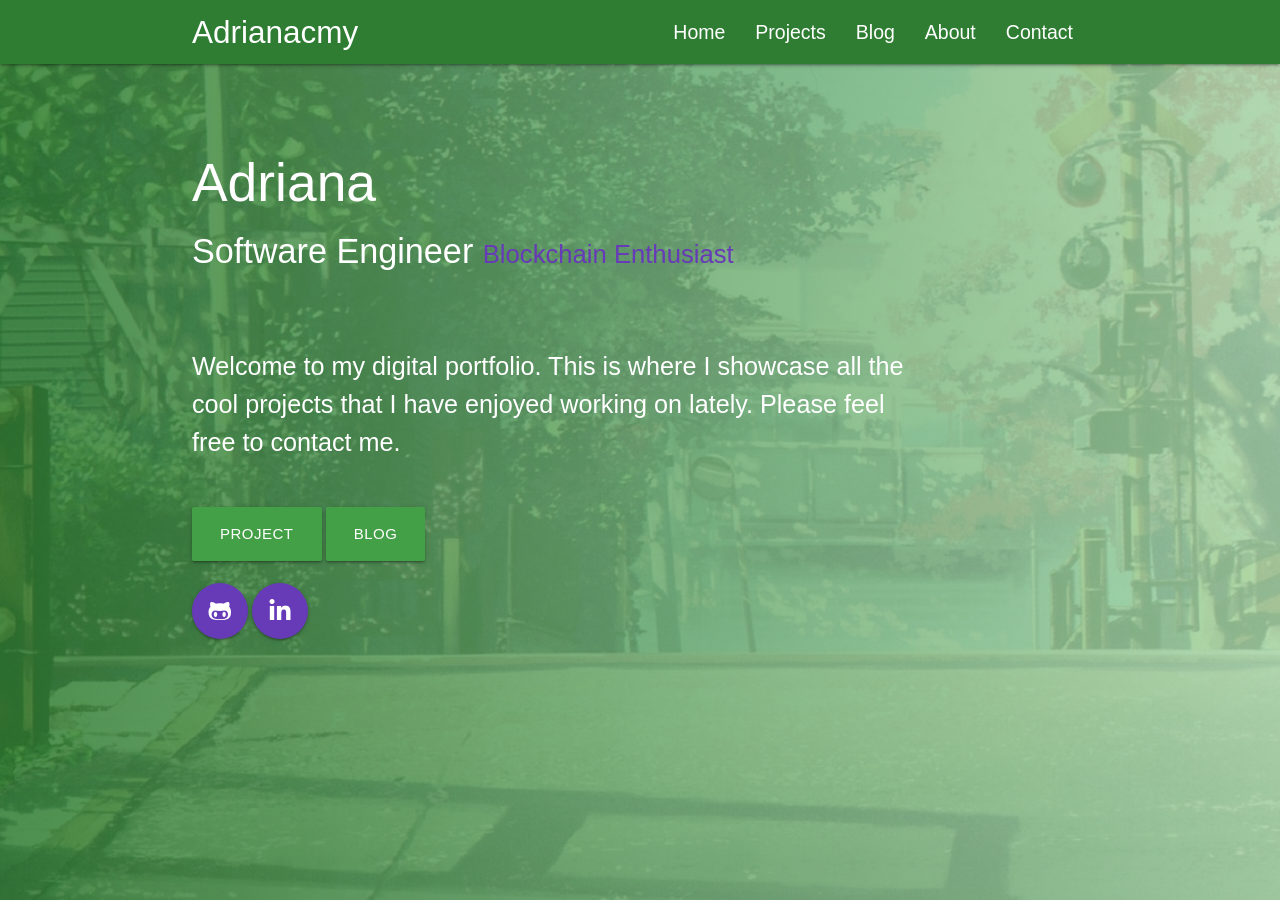
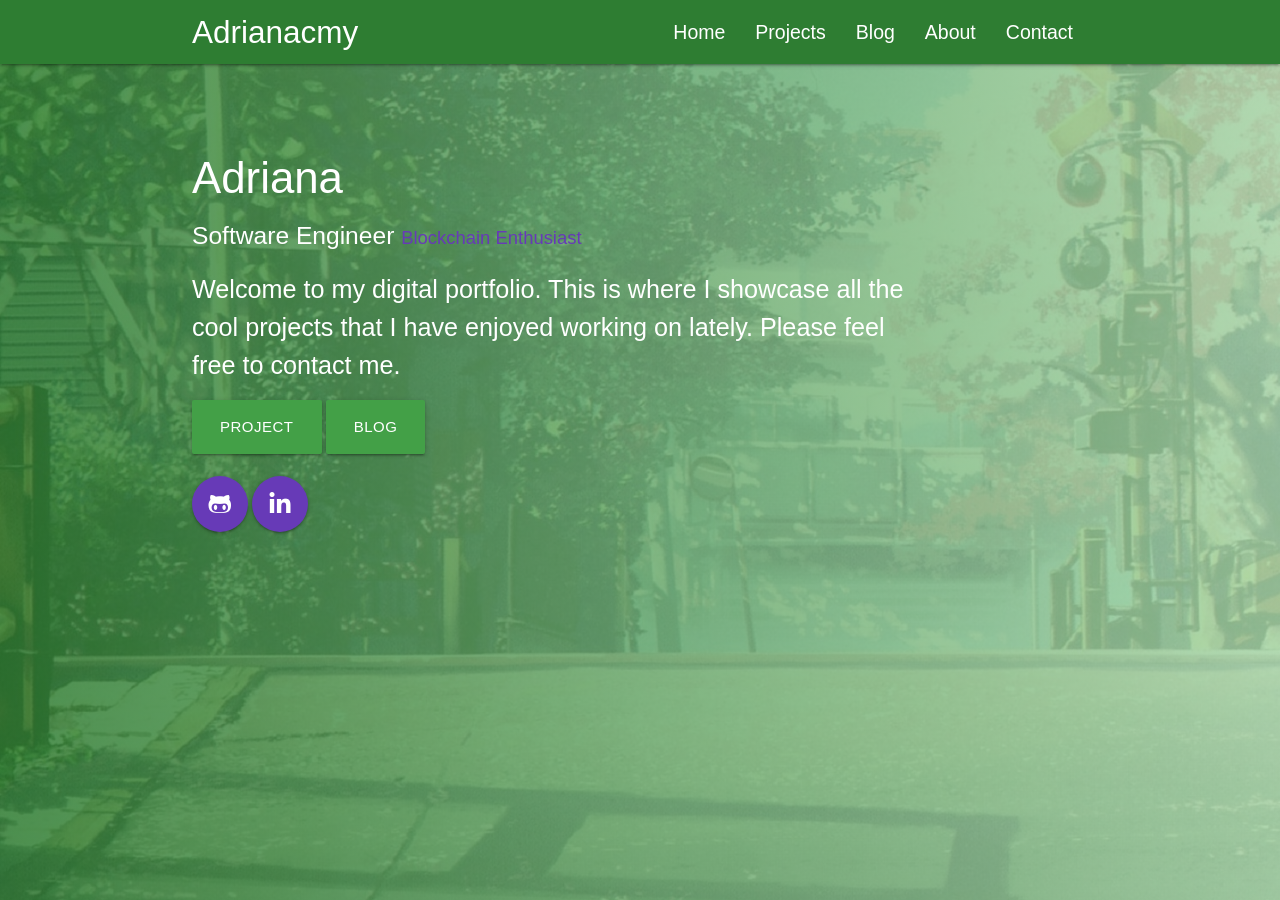
Before and after one commit to Adrianacmy/Adriana.github.io, a Jekyll site: the page built from index.html, in a window 1280 px wide and 900 px high. Built offline with Jekyll 4.4.1, drawn with Linux system fonts in a browser that asks for light colours; nearby versions of some CDN libraries.

Commit message:
change about font size

```diff
--- a/_includes/about.html
+++ b/_includes/about.html
@@ -1,14 +1,14 @@
 <section id="about">
   <div id='home_header' class="white-text">
     <div class="container">
-      <h2 class="white-text">Adriana</h2>
-      <h4>Software Engineer
+      <h3 class="white-text">Adriana</h>
+      <h5>Software Engineer
         <small class="deep-purple-text">Blockchain Enthusiast</small>
-      </h4>
-      <p class="flow-text">
+      </h5>
+      <div class="flow-text">
         Welcome to my digital portfolio. This is where I showcase all the cool projects that I have enjoyed working on lately. Please
         feel free to contact me.
-      </p>
+      </div>
       <div class='action-button'>
         <a class="waves-effect waves-light btn pulse btn-large green darken-1 navbutton" href="{{ site.baseurl }}/#projects">Project</a>
         <a class="waves-effect waves-light btn pulse btn-large green darken-1 navbutton" href="{{ site.baseurl }}/#posts">Blog</a>
--- a/_includes/footer.html
+++ b/_includes/footer.html
@@ -1,12 +1,8 @@
-
-
 <section class="green darken-4 white-text" id='footer'>
-
   <div class="container center">
     <p>&nbsp;&nbsp; Powered by
       <a href="http://jekyllrb.com/">jekyll</a>.&nbsp;&nbsp; Hosted on
       <a href="https://pages.github.com/">gh-pages</a>.</p>
     <p>&nbsp;&nbsp;&copy;2017 Adrianacmy </p>
   </div>
-
 </section>
--- a/_layouts/post.html
+++ b/_layouts/post.html
@@ -9,7 +9,7 @@ layout: page
       <div class="row">
         <div>
           <div class="block">
-            <h3 class="center">{{ page.title }}</h3>
+            <h4 class="center">{{ page.title }}</h4>
             <div class="post-info-wrapper">
               <p class="italic center">By <span class="bold">{{ page.author }}</span> on <span class="bold">{{ page.date | date: "%B %-d, %Y" }}</span></p>
             </div>
--- a/static/css/default.css
+++ b/static/css/default.css
@@ -3,14 +3,17 @@ tt,code,kbd,samp,pre {
 }
 
 p code,li code {
-  padding: 0 5px;
-  /* margin: 0 2px; */
-  white-space: nowrap;
+  /* padding: 0 5px; */
+  /*margin: 0 2px;
+  */white-space: nowrap;
   background-color: #f2f2f2;
-  /* border: 1px solid #e6e6e6; */
-  -webkit-border-radius: 3px;
+  /*border: 1px solid #e6e6e6;
+  */-webkit-border-radius: 3px;
   -moz-border-radius: 3px;
   border-radius: 3px;
+  -webkit-border-radius: 3px;
+  -ms-border-radius: 3px;
+  -o-border-radius: 3px;
 }
 
 pre {
@@ -97,6 +100,6 @@ pre {
 
 .highlight pre {
   position: relative;
-  padding: 1em;
+  /* padding: 1em; */
   margin: 0;
 }
--- a/static/css/main.css
+++ b/static/css/main.css
@@ -112,8 +112,8 @@ nav li a{
 
 
 }
-#home_header .flow-text{
-  width: 56vw;
+#home_header .flow-text, #home_header h5{
+  width: 58vw;
 }
 #home_header .action-button{
   width: 80vw;
```
